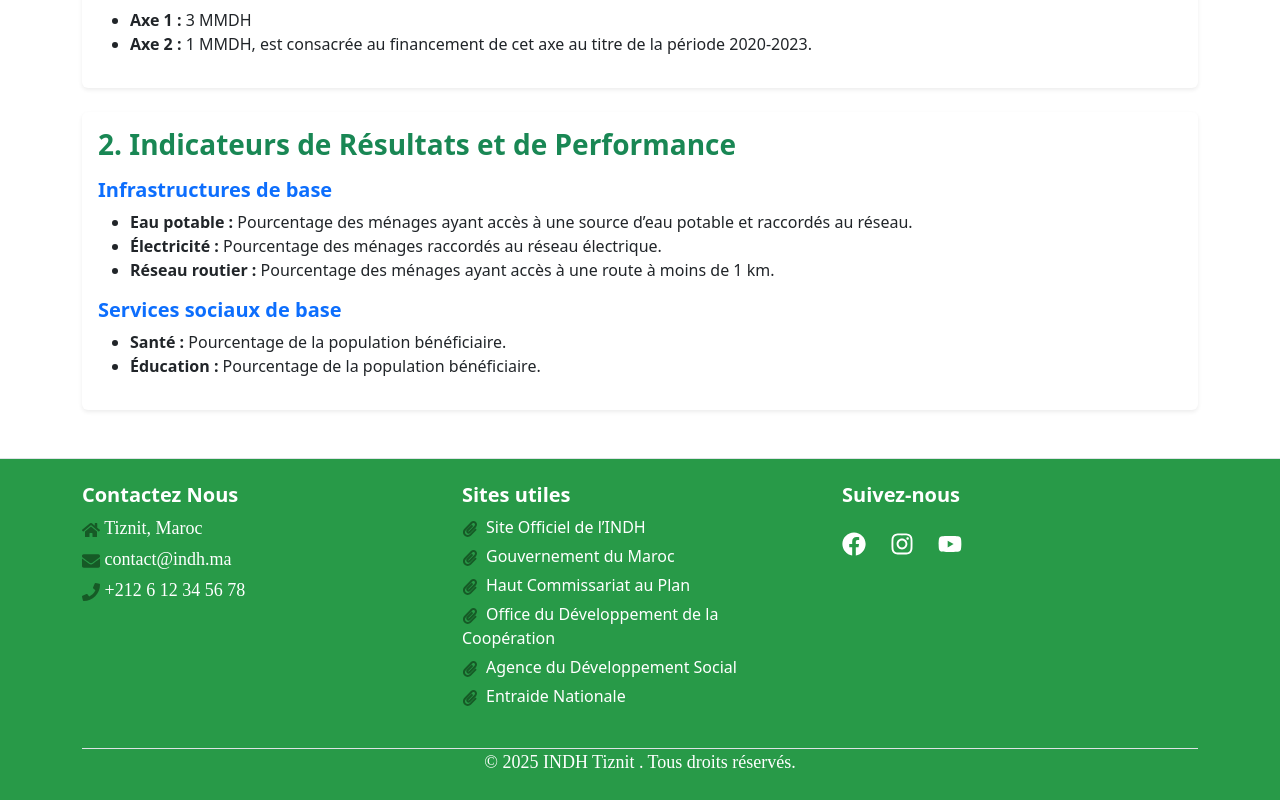
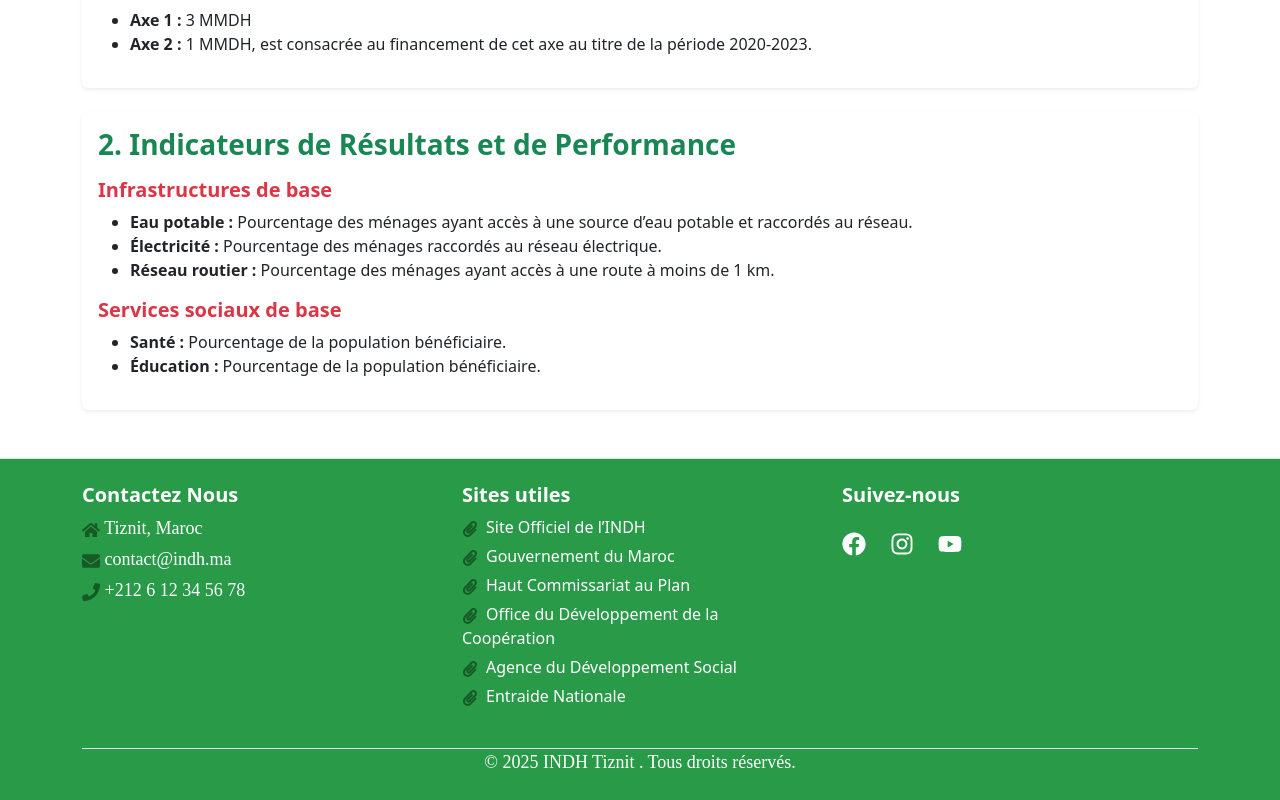
Before and after one commit to YASSIN-HMCH/indhTiznit-sw, a React (Create React App) app: page /prog1 in a window 1280 px wide. Shown: the part 1804-2604 px from the top of the page. Built offline with nearby package versions, Linux system fonts and the light colour scheme.

Commit message:
programm

```diff
--- a/src/pages/programmes/Programme1.jsx
+++ b/src/pages/programmes/Programme1.jsx
@@ -106,14 +106,14 @@ sociaux de base dans les quartiers et centres ruraux sous-équipés : </span> </
     <div class="card-body">
       <h3 class="text-success fw-bold">2. Indicateurs de Résultats et de Performance</h3>
 
-      <h5 class="fw-bold text-primary mt-3">Infrastructures de base</h5>
+      <h5 class="fw-bold text-danger mt-3">Infrastructures de base</h5>
       <ul>
         <li><strong>Eau potable :</strong> Pourcentage des ménages ayant accès à une source d’eau potable et raccordés au réseau.</li>
         <li><strong>Électricité :</strong> Pourcentage des ménages raccordés au réseau électrique.</li>
         <li><strong>Réseau routier :</strong> Pourcentage des ménages ayant accès à une route à moins de 1 km.</li>
       </ul>
 
-      <h5 class="fw-bold text-primary mt-3">Services sociaux de base</h5>
+      <h5 class="fw-bold text-danger mt-3">Services sociaux de base</h5>
       <ul>
         <li><strong>Santé :</strong> Pourcentage de la population bénéficiaire.</li>
         <li><strong>Éducation :</strong> Pourcentage de la population bénéficiaire.</li>
```
